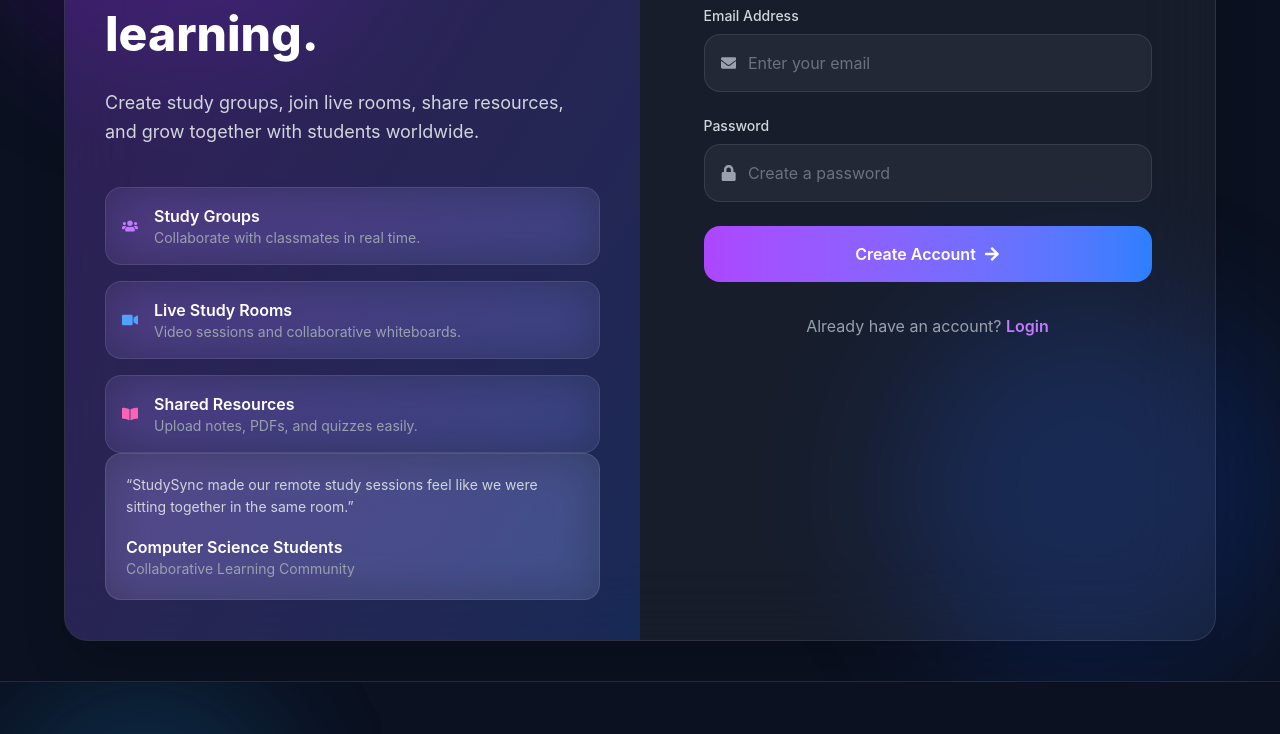
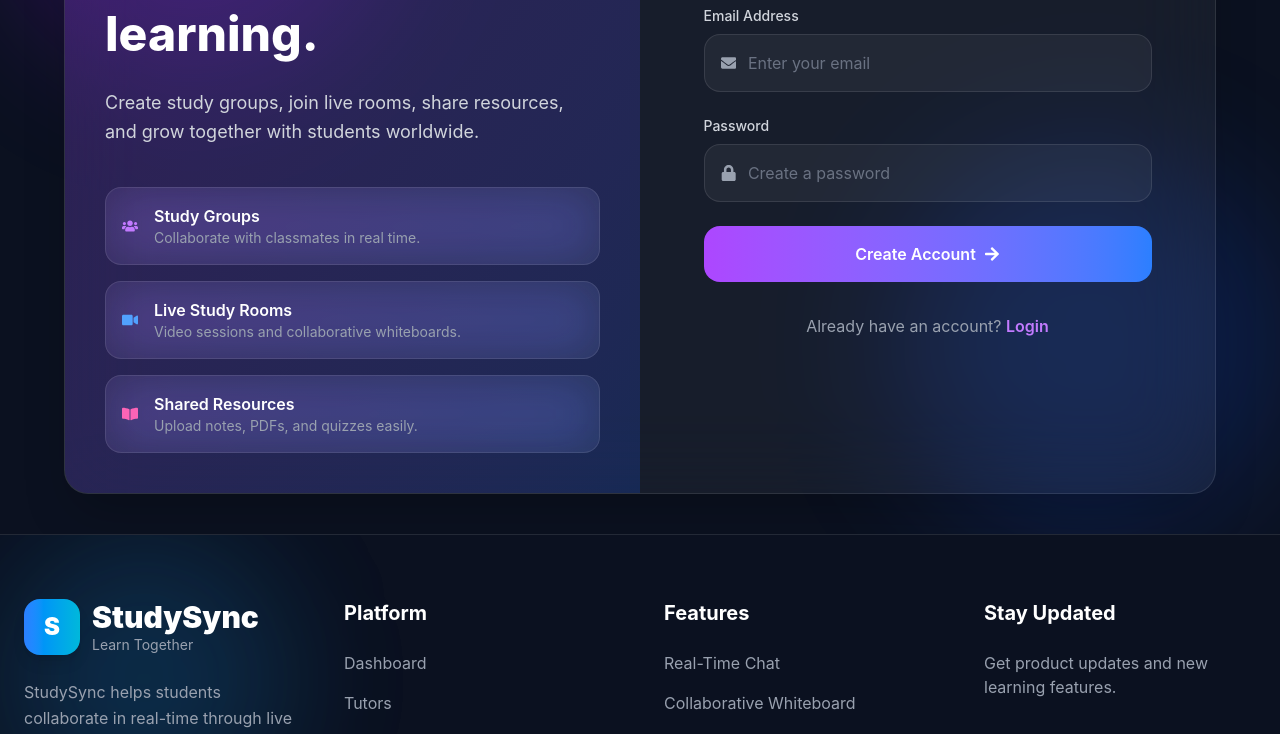
Before and after one commit to KethuKumar/StudySync, a React app in the folder frontend/: page /register in a window 1280 px wide. Shown: the part 390-1124 px from the top of the page. Built offline with nearby package versions, Linux system fonts and the light colour scheme; no server answers; the HTML template or start-up script is replaced by a standard one.

Commit message:
Update Register.jsx

```diff
--- a/frontend/src/pages/Register.jsx
+++ b/frontend/src/pages/Register.jsx
@@ -134,7 +134,7 @@
           </div>
 
           {/* Bottom Card */}
-          <div className="rounded-2xl border border-white/10 bg-white/10 p-5 backdrop-blur-xl">
+          {/* <div className="rounded-2xl border border-white/10 bg-white/10 p-5 backdrop-blur-xl">
             <p className="text-sm leading-relaxed text-gray-300">
               “StudySync made our remote study sessions feel
               like we were sitting together in the same room.”
@@ -149,7 +149,7 @@
                 Collaborative Learning Community
               </p>
             </div>
-          </div>
+          </div> */}
         </div>
 
         {/* Right Section */}
```
